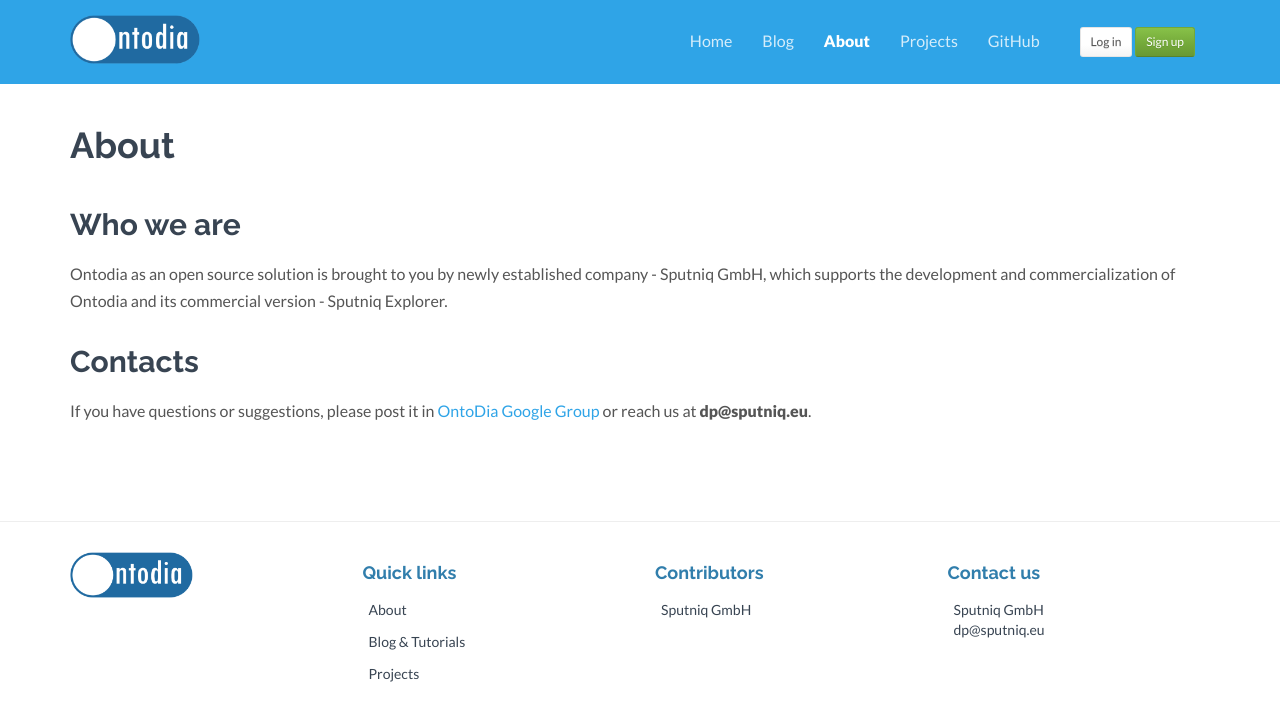
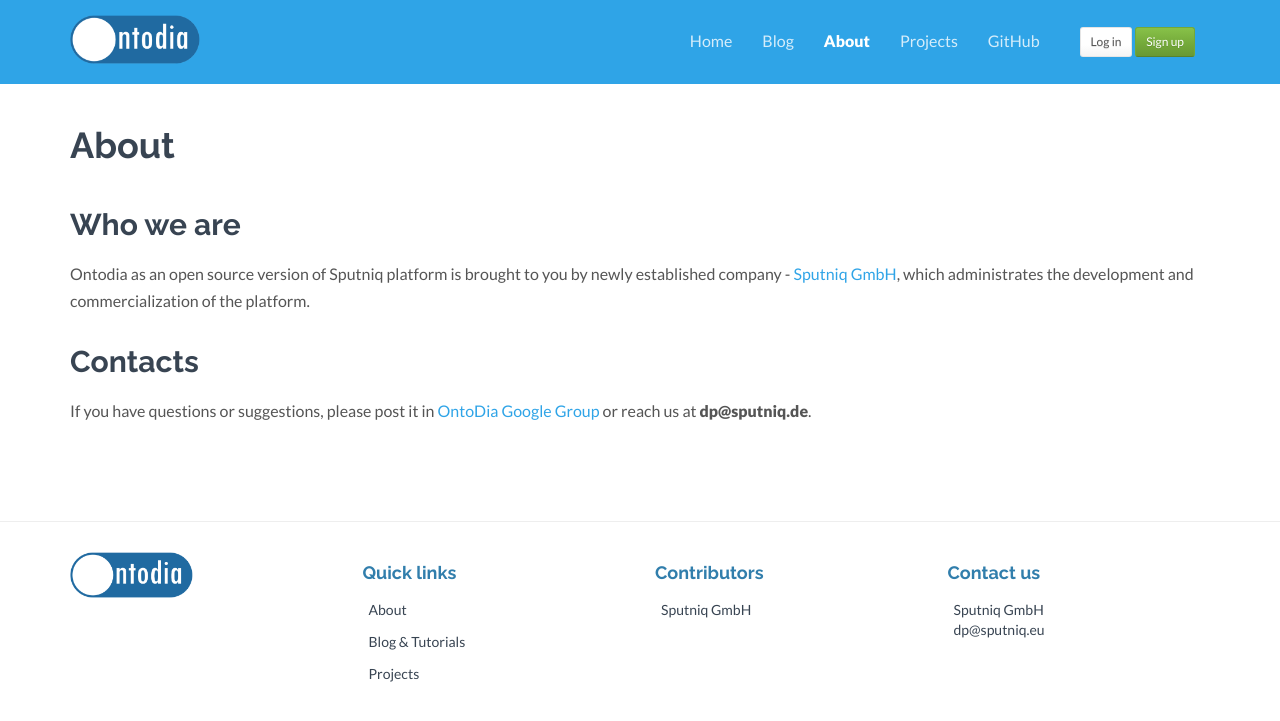
Before and after one commit to ontodia-org/ontodia-org.github.io, a Jekyll site: the page built from about.md, in a window 1280 px wide. Shown: the top 721 px of the page. Built offline with Jekyll 4.4.1, drawn with Linux system fonts in a browser that asks for light colours; nearby versions of some CDN libraries; comment, search, counter and statistics services are not loaded.

Commit message:
Correct About page

```diff
--- a/about.md
+++ b/about.md
@@ -6,9 +6,9 @@
 
 ## Who we are
 
-Ontodia as an open source solution is brought to you by newly established company - Sputniq GmbH, which supports the development and commercialization of Ontodia and its commercial version - Sputniq Explorer.
+Ontodia as an open source version of Sputniq platform is brought to you by newly established company - [Sputniq GmbH](http://sputniq.de), which administrates the development and commercialization of the platform.
 
 ## Contacts
 
 If you have questions or suggestions, please post it in [OntoDia Google Group](https://groups.google.com/forum/#!forum/ontodia)
-or reach us at **dp@sputniq.eu**.
+or reach us at **dp@sputniq.de**.
```
